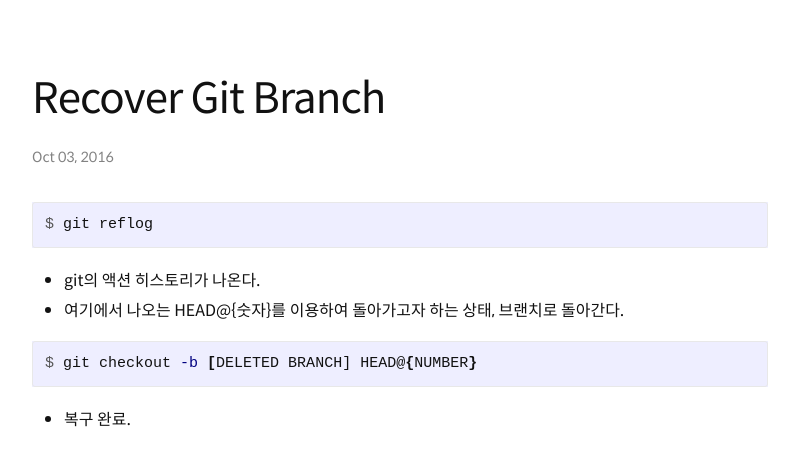
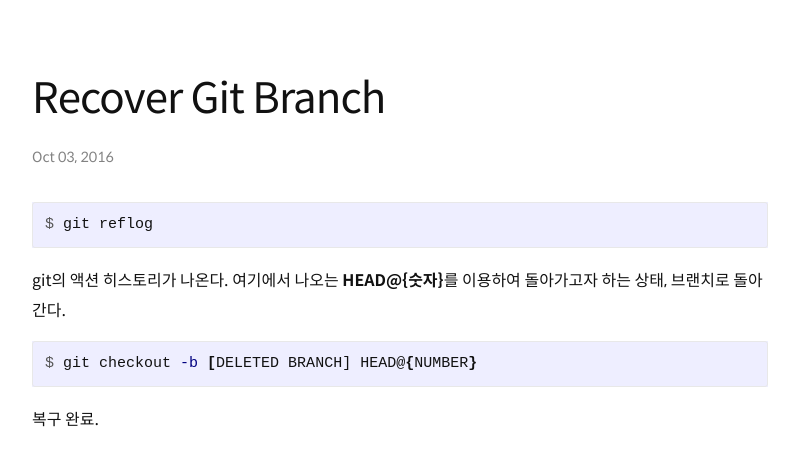
Before and after one commit to capollux/blog, a Jekyll site: the page built from _posts/2016-10-03-Recover-Git-Branch.md, in a window 1280 px wide. Shown: the top 466 px of the page, without its empty margins (240-1039 px from the left). Built offline with Jekyll 4.4.1, drawn with Linux system fonts in a browser that asks for light colours; some web fonts are replaced.

Commit message:
Fix some details

````diff
--- a/_posts/2016-10-03-Recover-Git-Branch.md
+++ b/_posts/2016-10-03-Recover-Git-Branch.md
@@ -8,11 +8,10 @@ date:     2016-10-03 14:26:18 +0900
 $ git reflog
 ```
 
-* git의 액션 히스토리가 나온다.
-* 여기에서 나오는 HEAD@{숫자}를 이용하여 돌아가고자 하는 상태, 브랜치로 돌아간다.
+git의 액션 히스토리가 나온다. 여기에서 나오는 **HEAD@{숫자}**를 이용하여 돌아가고자 하는 상태, 브랜치로 돌아간다.
 
 ```console
 $ git checkout -b [DELETED BRANCH] HEAD@{NUMBER}
 ```
 
-* 복구 완료.
+복구 완료.
````
